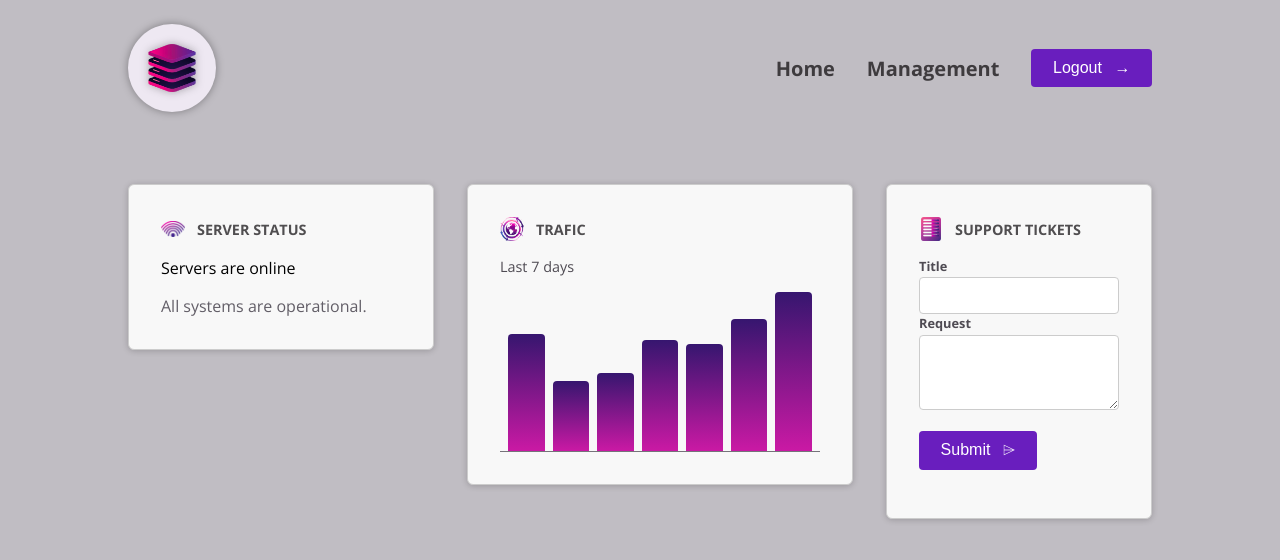
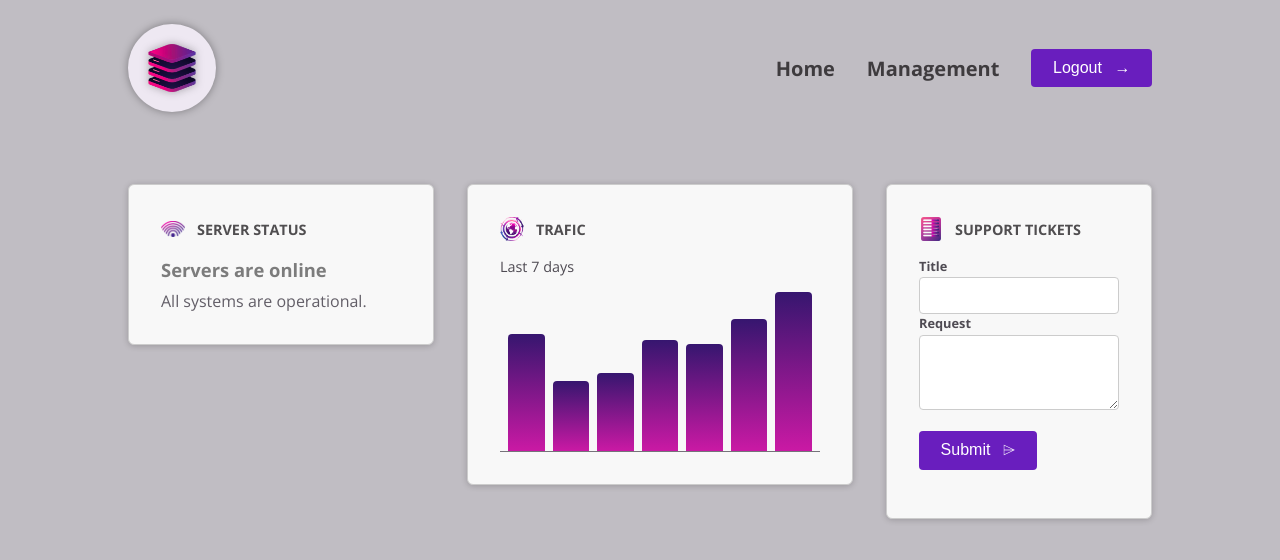
Before and after one commit to Chechuz/server-viewer, an Angular app: page / in a window 1280 px wide. Shown: the top 560 px of the page. Built offline with nearby package versions, Linux system fonts and the light colour scheme.

Commit message:
una forma de binding para css

```diff
--- a/src/app/dashboard/server-status/server-status.component.html
+++ b/src/app/dashboard/server-status/server-status.component.html
@@ -1,4 +1,4 @@
-
+<div [class.status]="currentStatus=== 'online'">
   @if (currentStatus === 'online') {
     <p>Servers are online</p>
     <p>All systems are operational.</p>
@@ -9,3 +9,4 @@
     <p>Server status is unknown</p>
     <p>Fetching server status failed.</p>
   }
+</div>
--- a/src/app/shared/control/control.component.ts
+++ b/src/app/shared/control/control.component.ts
@@ -1,4 +1,4 @@
-import { Component, HostBinding, HostListener, input, Input, ViewEncapsulation } from '@angular/core';
+import { Component, ElementRef, HostBinding, HostListener, inject, input, Input, ViewEncapsulation } from '@angular/core';
 
 @Component({
   selector: 'app-control',
@@ -18,8 +18,10 @@
   //   console.log('clicked!');
   // }
   label = input.required<string>();
+  private el = inject(ElementRef);  // Accede al Elemento 'host' desde el codigo  ¡ojo!
 
   onClick(){
       console.log('clicked!');
+      console.log(this.el);
     }
 }
```
Also changed, not shown: src/app/dashboard/server-status/server-status.component.ts (line endings or trailing spaces). Lines whose indentation alone changed are shown as unchanged.
